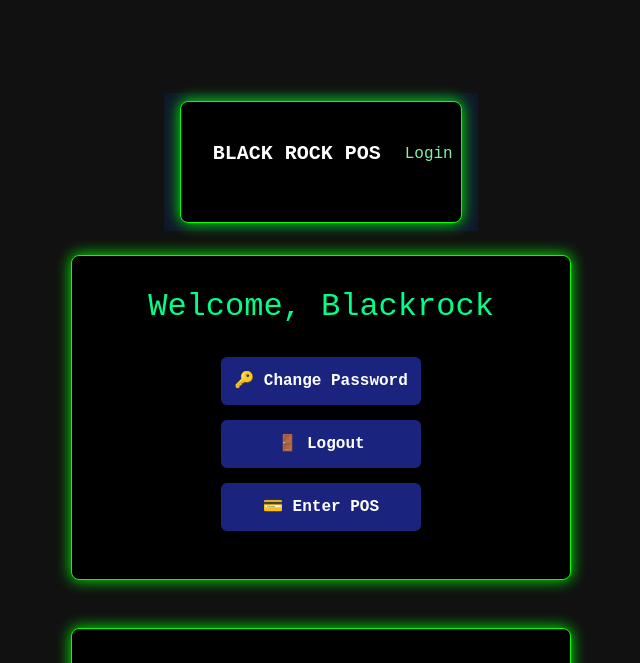
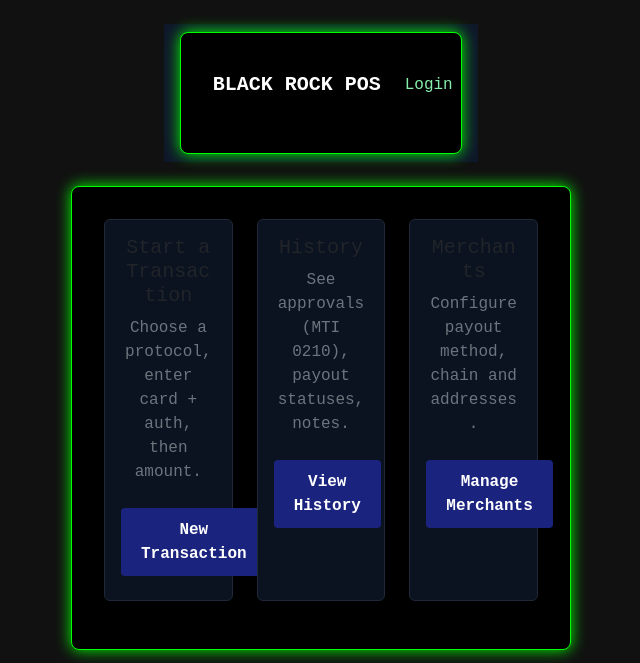
Before and after one commit to nbkeuro/vishnu, a Flask app: template templates/dashboard.html in a window 1280 px wide. Shown: the top 663 px of the page, without its empty margins (319-959 px from the left). Run offline with Flask 3, Linux system fonts and the light colour scheme; the template is opened without the code that fills it, so the values that code supplies are empty.

Commit message:
Update dashboard.html

```diff
--- a/templates/dashboard.html
+++ b/templates/dashboard.html
@@ -1,40 +1,33 @@
 {% extends "base.html" %}
-
-{% block title %}Dashboard{% endblock %}
-
+{% block title %}Dashboard · BLACK ROCK POS{% endblock %}
 {% block content %}
-<h2 style="text-align: center;">Welcome, Blackrock</h2>
-
-<div class="dashboard-menu">
-    <a href="{{ url_for('change_password') }}" class="menu-btn">🔑 Change Password</a>
-    <a href="{{ url_for('logout') }}" class="menu-btn">🚪 Logout</a>
-    <a href="{{ url_for('protocol') }}" class="menu-btn">💳 Enter POS</a>
+<div class="row g-4">
+  <div class="col-12 col-lg-4">
+    <div class="card h-100">
+      <div class="card-body">
+        <h2 class="h5">Start a Transaction</h2>
+        <p class="text-secondary">Choose a protocol, enter card + auth, then amount.</p>
+        <a class="btn btn-success" href="{{ url_for('protocol') }}">New Transaction</a>
+      </div>
+    </div>
+  </div>
+  <div class="col-12 col-lg-4">
+    <div class="card h-100">
+      <div class="card-body">
+        <h2 class="h5">History</h2>
+        <p class="text-secondary">See approvals (MTI 0210), payout statuses, notes.</p>
+        <a class="btn btn-outline-light" href="{{ url_for('monitor') }}">View History</a>
+      </div>
+    </div>
+  </div>
+  <div class="col-12 col-lg-4">
+    <div class="card h-100">
+      <div class="card-body">
+        <h2 class="h5">Merchants</h2>
+        <p class="text-secondary">Configure payout method, chain and addresses.</p>
+        <a class="btn btn-outline-light" href="{{ url_for('merchants') }}">Manage Merchants</a>
+      </div>
+    </div>
+  </div>
 </div>
-
-<style>
-.dashboard-menu {
-    display: flex;
-    flex-direction: column;
-    align-items: center;
-    gap: 15px;
-    margin-top: 30px;
-}
-
-.menu-btn {
-    display: block;
-    width: 200px;
-    padding: 12px;
-    background: #1a237e;
-    color: white;
-    text-align: center;
-    text-decoration: none;
-    font-weight: bold;
-    border-radius: 6px;
-    transition: background 0.3s ease;
-}
-
-.menu-btn:hover {
-    background: #3949ab;
-}
-</style>
 {% endblock %}
```
